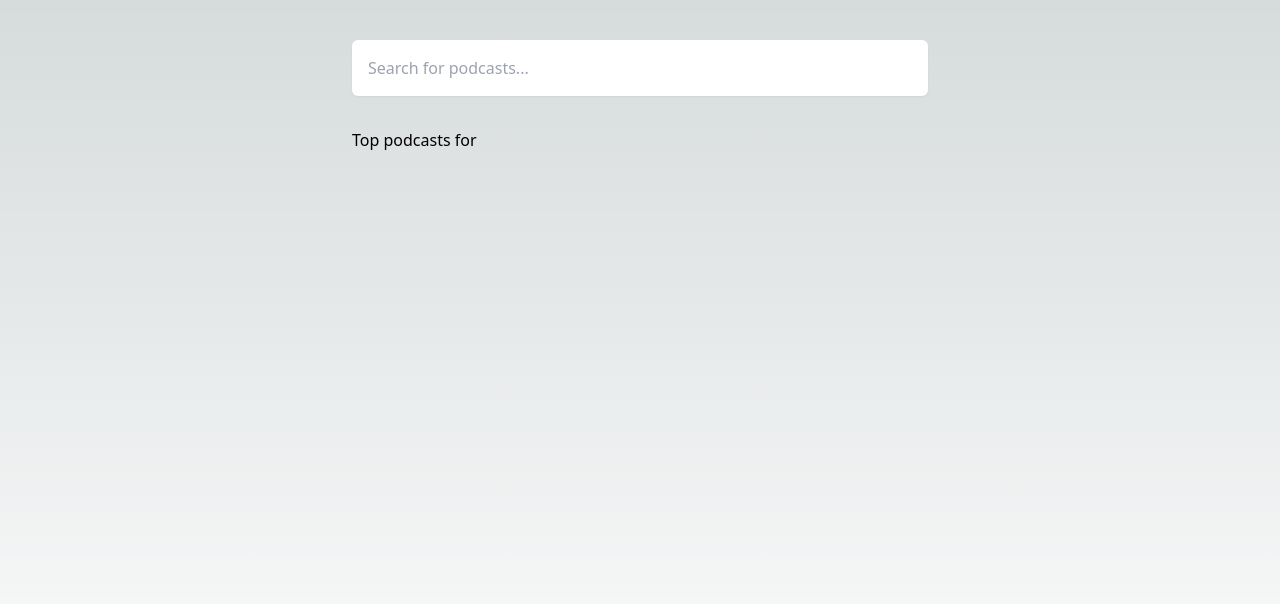
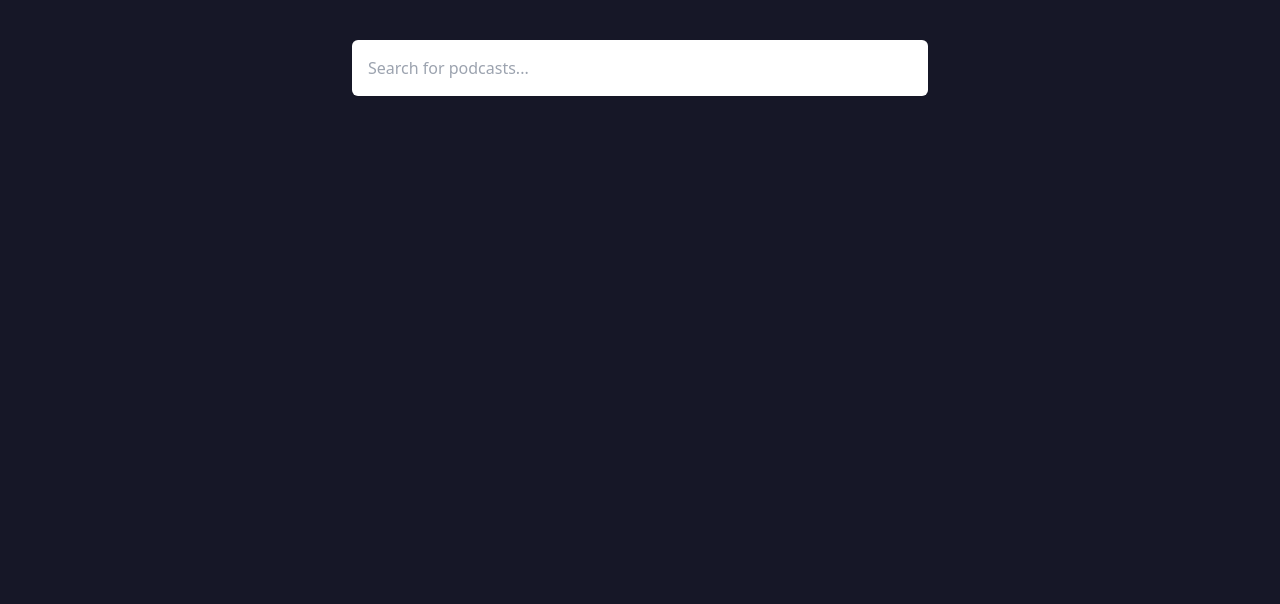
Before and after one commit to Ahmedhismail/Thmanyah_Task, a Next.js app in the folder frontend/: page / in a window 1280 px wide. Shown: the top 604 px of the page. Built offline with nearby package versions, Linux system fonts and the light colour scheme.

Commit message:
styling webpage

```diff
--- a/frontend/app/searchItunes.js
+++ b/frontend/app/Contentlist.js
@@ -4,7 +4,7 @@ export default function ContentList({ content }) {
   return (
     <ul>
       {content.map((contentItem, index) => (
-        <li key={index} className="mb-4 rounded-lg bg-gray-50 p-6 shadow-lg">
+        <li key={index} className="mb-4 rounded-lg bg-white p-6 shadow-lg ">
           <div className="flex items-center space-x-4">
             <Image
               src={contentItem.logoSrc} // Make sure this URL is correct and accessible
@@ -14,7 +14,7 @@ export default function ContentList({ content }) {
               className="rounded-md"
             />
             <div>
-              <p className="block text-lg font-medium text-indigo-600">
+              <p className="block text-lg font-medium text-indigo-800">
                 {contentItem.name}
               </p>
               <p className="mt-1 text-sm text-gray-600">{contentItem.author}</p>
--- a/frontend/app/page.js
+++ b/frontend/app/page.js
@@ -2,7 +2,7 @@ import Head from "next/head";
 import SearchBar from "./searchBar";
 export default function main() {
   return (
-    <div className="min-h-screen bg-dark py-10 px-4">
+    <div className="min-h-screen bg-dark-blue py-10 px-4">
       <Head>
         <title>Podcast Search Results</title>
       </Head>
--- a/frontend/app/searchBar.js
+++ b/frontend/app/searchBar.js
@@ -1,6 +1,6 @@
 "use client";
 import React, { useState, useEffect } from "react";
-import ContentList from "./searchItunes";
+import ContentList from "./Contentlist";
 
 export default function SearchBar() {
   const [searchTerm, setSearchTerm] = useState("");
@@ -39,7 +39,9 @@ export default function SearchBar() {
             onChange={handleInputChange}
           />
         </div>
-        <p className="mb-4">Top podcasts for {searchTerm}</p>
+        {searchTerm && (
+          <p className="mb-4">Top Podcasts for: {searchTerm} 🎙️!</p>
+        )}
       </form>
       <ContentList content={content} /> {/* Updated to use the content state */}
     </div>
--- a/frontend/tailwind.config.js
+++ b/frontend/tailwind.config.js
@@ -12,6 +12,10 @@ module.exports = {
         "gradient-conic":
           "conic-gradient(from 180deg at 50% 50%, var(--tw-gradient-stops))",
       },
+      colors: {
+        "dark-blue": "hsl(238, 27%, 12%)",
+        "lighter-dark-blue": "hsl(302, 23%, 26%)",
+      },
     },
   },
   plugins: [],
```
